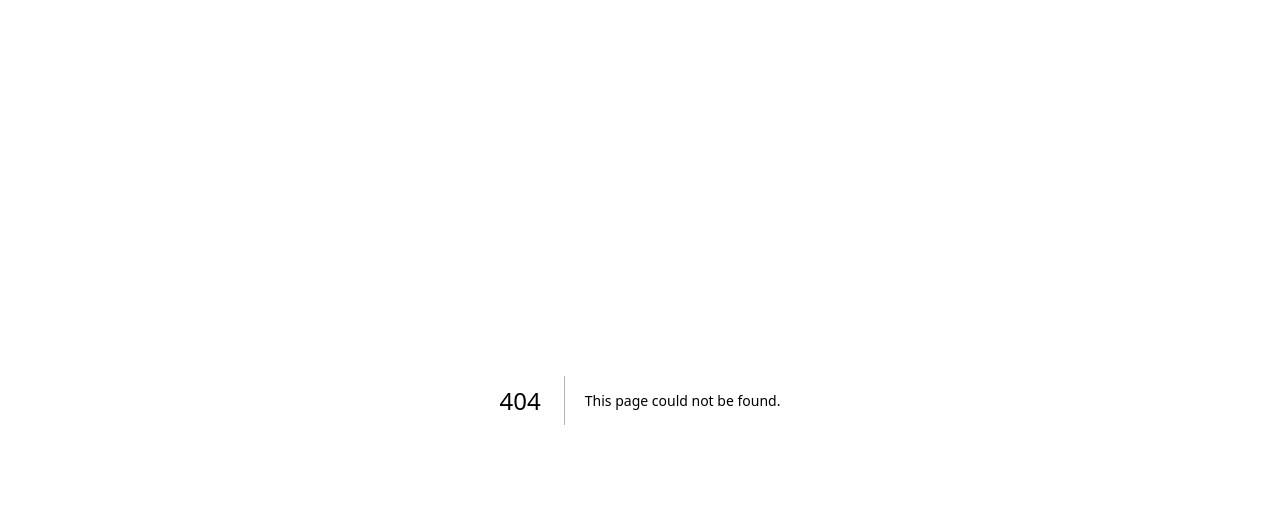
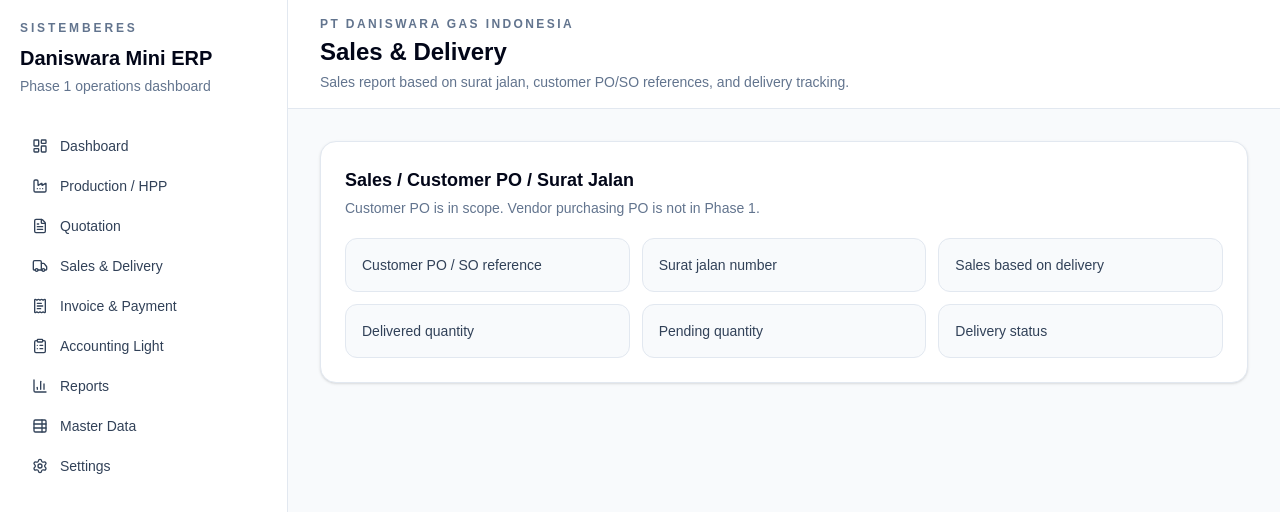
Before and after one commit to victor-rekon/daniswara-mini-erp, a Next.js app: page /sales-delivery in a window 1280 px wide. Before the commit this address had no page. Shown: the top 512 px of the page. Built offline with nearby package versions, Linux system fonts and the light colour scheme.

Commit message:
Add sales and delivery placeholder page

```diff
--- /dev/null
+++ b/app/sales-delivery/page.tsx
@@ -0,0 +1,24 @@
+import { AppShell } from "@/components/layout/app-shell";
+import { PlaceholderPanel } from "@/components/ui/placeholder-panel";
+
+export default function SalesDeliveryPage() {
+  return (
+    <AppShell
+      title="Sales & Delivery"
+      description="Sales report based on surat jalan, customer PO/SO references, and delivery tracking."
+    >
+      <PlaceholderPanel
+        title="Sales / Customer PO / Surat Jalan"
+        description="Customer PO is in scope. Vendor purchasing PO is not in Phase 1."
+        items={[
+          "Customer PO / SO reference",
+          "Surat jalan number",
+          "Sales based on delivery",
+          "Delivered quantity",
+          "Pending quantity",
+          "Delivery status",
+        ]}
+      />
+    </AppShell>
+  );
+}
```
